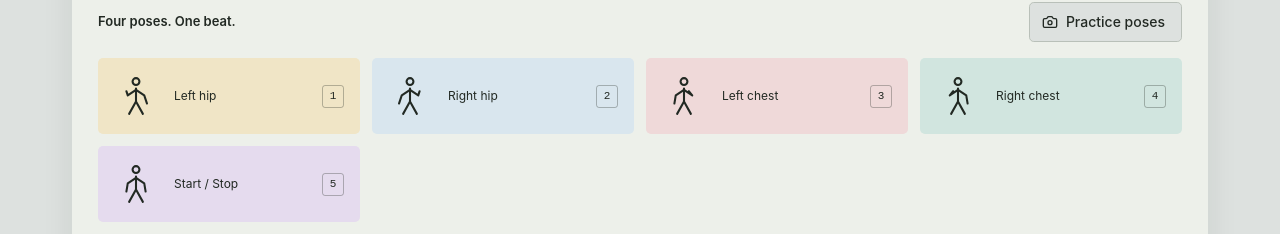
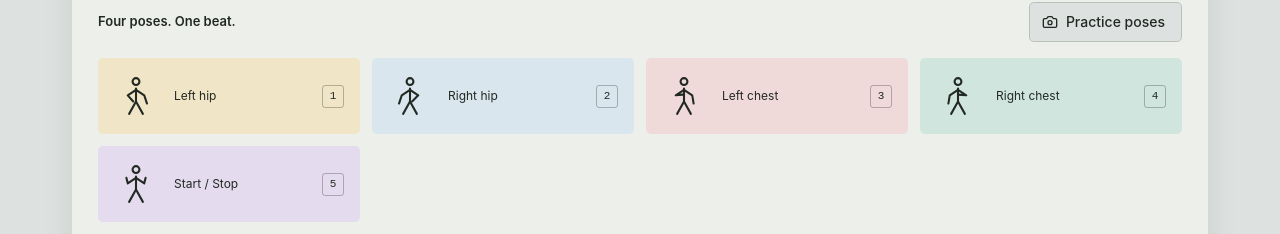
Before and after one commit to mePixel/musicAndAi26, a React (Vite) app in the folder Frontend/: page / in a window 1280 px wide. Shown: the part 704-938 px from the top of the page. Built offline with nearby package versions, Linux system fonts and the light colour scheme.

Commit message:
EDIT: poses demo

```diff
--- a/Frontend/src/poses.js
+++ b/Frontend/src/poses.js
@@ -7,7 +7,7 @@ export const poses = [
 
     arms: [
       [32, 23, 44, 31, 48, 43],
-      [32, 23, 20, 31, 18, 25],
+      [32, 23, 20, 31, 28, 40],
     ],
   },
 
@@ -19,7 +19,7 @@ export const poses = [
 
     arms: [
       [32, 23, 20, 31, 16, 43],
-      [32, 23, 44, 31, 46, 25],
+      [32, 23, 44, 31, 35, 40],
     ],
   },
 
@@ -30,8 +30,8 @@ export const poses = [
     color: "#f3b4bc",
 
     arms: [
-      [32, 23, 20, 31, 18, 43],
-      [32, 23, 44, 31, 39, 25],
+      [32, 23, 20, 31, 30, 30],
+      [32, 23, 44, 31, 46, 43],
     ],
   },
 
@@ -42,8 +42,8 @@ export const poses = [
     color: "#a2d4ce",
 
     arms: [
-      [32, 23, 20, 31, 25, 25],
-      [32, 23, 44, 31, 46, 43],
+      [32, 23, 20, 31, 18, 43],
+      [32, 23, 44, 31, 32, 30],
     ],
   },
 
@@ -54,8 +54,8 @@ export const poses = [
     color: "#d7b8f4",
 
     arms: [
-      [32, 23, 20, 31, 18, 43],
-      [32, 23, 44, 31, 46, 43],
+      [32, 23, 20, 31, 18, 23],
+      [32, 23, 44, 31, 46, 23],
     ],
   },
 ];
```
